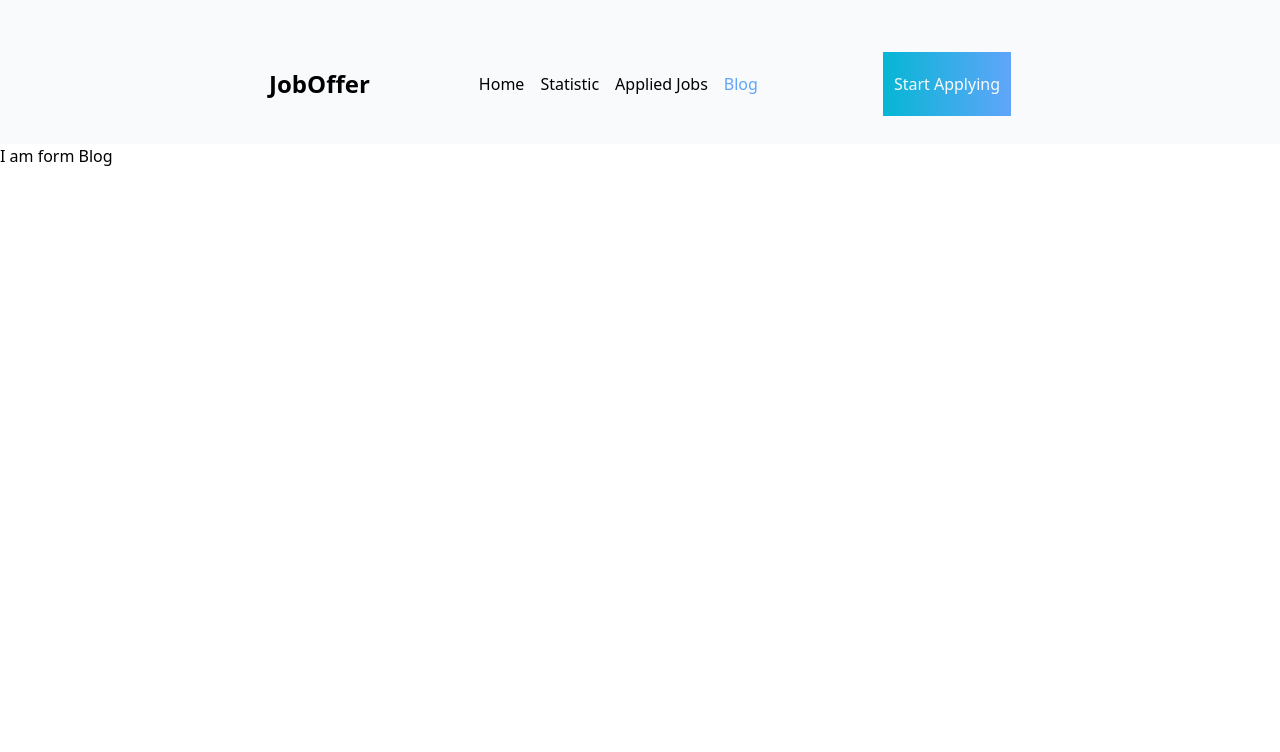
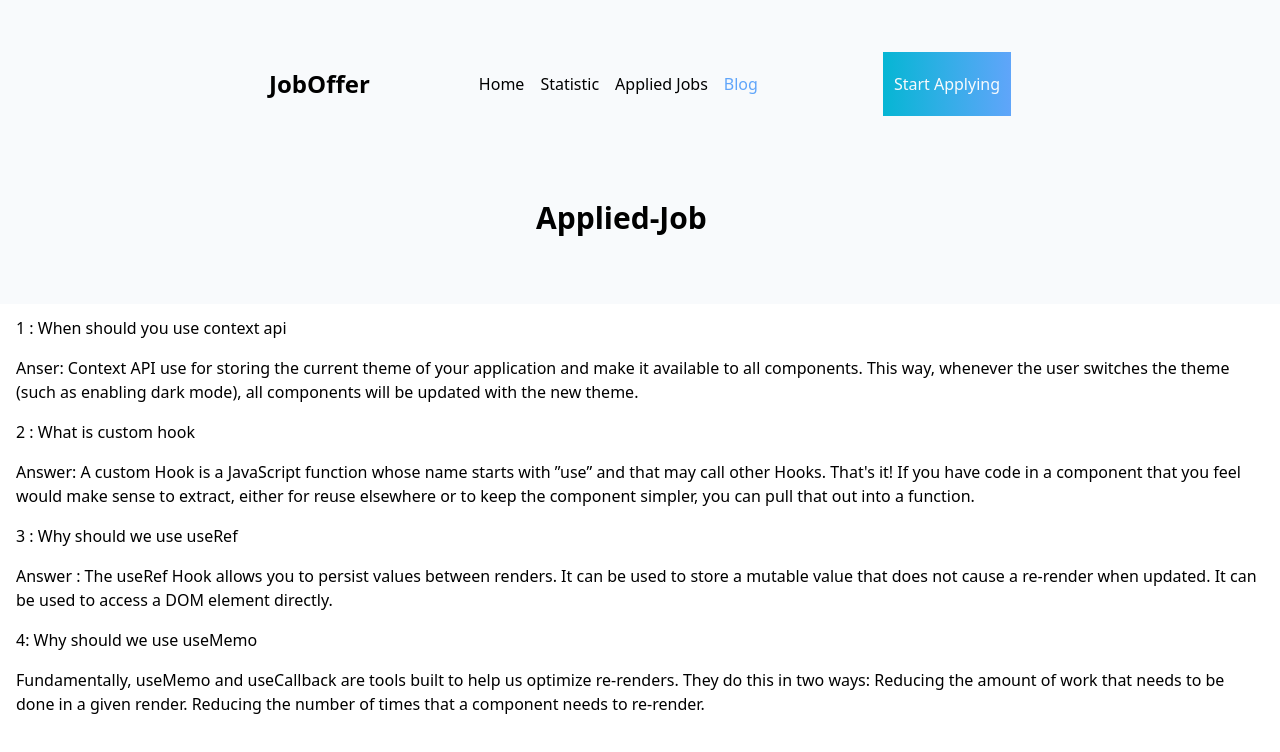
Before and after one commit to shahin2525/b7a9-career-hub, a React (Vite) app: page /blog in a window 1280 px wide. Shown: the top 752 px of the page. Built offline with nearby package versions, Linux system fonts and the light colour scheme.

Commit message:
question and anser is added

```diff
--- a/src/component/AppliedJobs/AppliedJobs.jsx
+++ b/src/component/AppliedJobs/AppliedJobs.jsx
@@ -1,6 +1,10 @@
 import React from "react";
 
+import { useLoaderData } from "react-router-dom";
+
 const AppliedJobs = () => {
+  const featureJob = useLoaderData();
+  console.log(featureJob);
   return (
     <div>
       <div className="bg-slate-50 h-40 pb-14">
--- a/src/component/Blog/Blog.jsx
+++ b/src/component/Blog/Blog.jsx
@@ -3,7 +3,40 @@ import React from "react";
 const Blog = () => {
   return (
     <div>
-      <h2>I am form Blog</h2>
+      <div className="bg-slate-50 h-40 pb-14">
+        <h1 className="w-52 pt-14  h-10 text-3xl font-extrabold ml-auto mr-auto">
+          Applied-Job
+        </h1>
+      </div>
+      <p className="pl-4 pr-4 mb-4 mt-3">1 : When should you use context api</p>
+      <p className="pl-4 pr-4 mb-4">
+        Anser: Context API use for storing the current theme of your application
+        and make it available to all components. This way, whenever the user
+        switches the theme (such as enabling dark mode), all components will be
+        updated with the new theme.
+      </p>
+
+      <p className="pl-4 pr-4 mb-4">2 : What is custom hook</p>
+      <p className="pl-4 pr-4 mb-4">
+        Answer: A custom Hook is a JavaScript function whose name starts with
+        ”use” and that may call other Hooks. That's it! If you have code in a
+        component that you feel would make sense to extract, either for reuse
+        elsewhere or to keep the component simpler, you can pull that out into a
+        function.
+      </p>
+      <p className="pl-4 pr-4 mb-4">3 : Why should we use useRef</p>
+      <p className="pl-4 pr-4 mb-4">
+        Answer : The useRef Hook allows you to persist values between renders.
+        It can be used to store a mutable value that does not cause a re-render
+        when updated. It can be used to access a DOM element directly.
+      </p>
+      <p className="pl-4 pr-4 mb-4">4: Why should we use useMemo</p>
+      <p className="pl-4 pr-4 mb-4">
+        Fundamentally, useMemo and useCallback are tools built to help us
+        optimize re-renders. They do this in two ways: Reducing the amount of
+        work that needs to be done in a given render. Reducing the number of
+        times that a component needs to re-render.
+      </p>
     </div>
   );
 };
--- /dev/null
+++ b/src/loaders/appliedJobLoader.js
@@ -0,0 +1,29 @@
+import { getShoppingCart } from "../utilities/fakedb";
+
+const appliedJobLoader = async () => {
+  const loadedJobs = await fetch("/featured.json");
+  const jobs = await loadedJobs.json();
+  // console.log(jobs);
+  const storedJob = getShoppingCart();
+  // console.log(storedJob);
+
+  const savedApplied = [];
+
+  for (const id in storedJob) {
+    // console.log(id);
+    const addedJob = jobs.find((job) => job.id == id);
+
+    if (addedJob) {
+      // console.log(addedJob);
+      const quantity = storedJob[id];
+      addedJob.quantity = quantity;
+      savedApplied.push(addedJob);
+      // console.log(savedApplied);
+    }
+    // }
+    // console.log(savedApplied);
+    return savedApplied;
+  }
+};
+
+export default appliedJobLoader;
--- a/src/main.jsx
+++ b/src/main.jsx
@@ -10,6 +10,8 @@ import AppliedJobs from "./component/AppliedJobs/AppliedJobs.jsx";
 import Blog from "./component/Blog/Blog.jsx";
 import JobDetail from "./component/JobDetail/JobDetail.jsx";
 import ErrorPage from "./component/ErrorPage.jsx";
+import appliedJobLoader from "./loaders/appliedJobLoader.js";
+import cartProductsLoader from "./loaders/appliedJobLoader.js";
 
 const router = createBrowserRouter([
   {
@@ -28,6 +30,8 @@ const router = createBrowserRouter([
       {
         path: "/apply",
         element: <AppliedJobs></AppliedJobs>,
+        loader: appliedJobLoader,
+        // appliedJobLoader
       },
       {
         path: "/blog",
```
